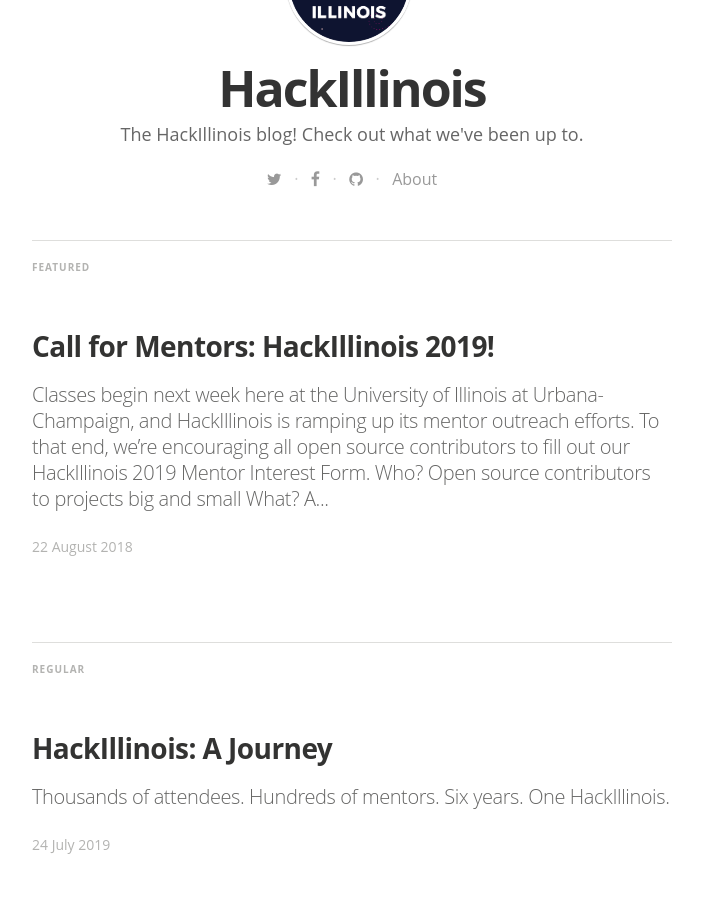
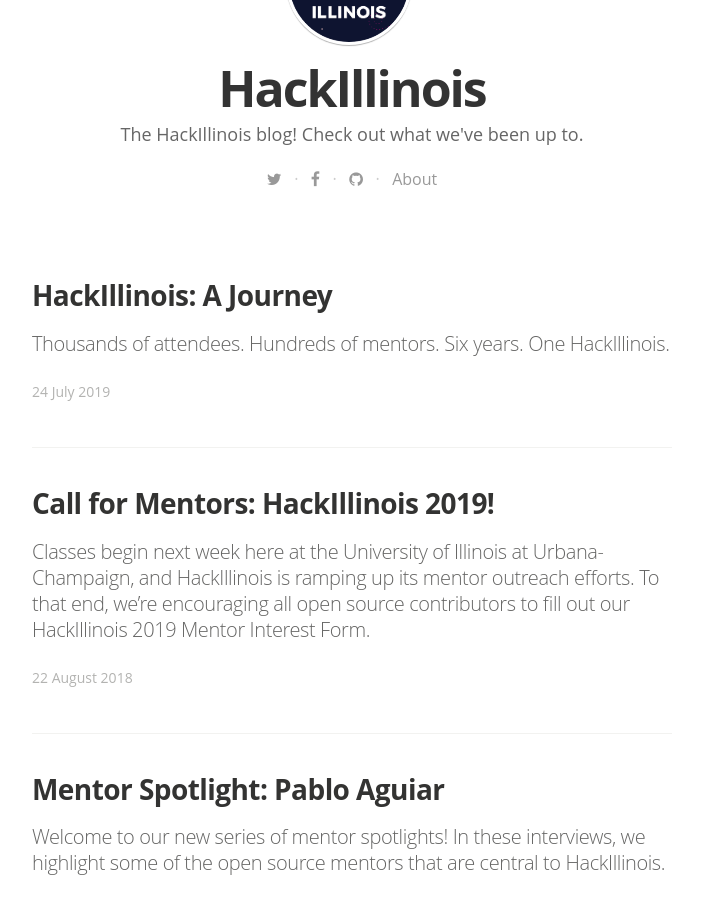
Before and after one commit to HackIllinois/blog, a Jekyll site: the page built from index.html, in a window 1280 px wide and 900 px high, scrolled down 471 px. Shown: the whole window, without its empty margins (288-991 px from the left). Built offline with Jekyll 4.4.1, drawn with Linux system fonts in a browser that asks for light colours; nearby versions of some CDN libraries; some web fonts are replaced; the list of posts is cut into pages by our own code.

Commit message:
Removing featured tag from previous post and adding to new one

```diff
--- a/_posts/2018-08-22-call-for-mentors-hackillinois-2019.markdown
+++ b/_posts/2018-08-22-call-for-mentors-hackillinois-2019.markdown
@@ -3,7 +3,7 @@
 title: "Call for Mentors: HackIllinois 2019!"
 date: 2018-08-22 17:00:00
 categories: press
-tags: HackIllinois2019, mentors, featured
+tags: HackIllinois2019, mentors
 image: /assets/article_images/call-for-mentors-hackillinois-2019/header.jpg
 author: Justin Yang
 redirect_from: /callformentors
```
Also changed, not shown: _posts/2019-07-24-hackillinois-a-journey.md (+1 -1 lines), Gemfile.lock.
